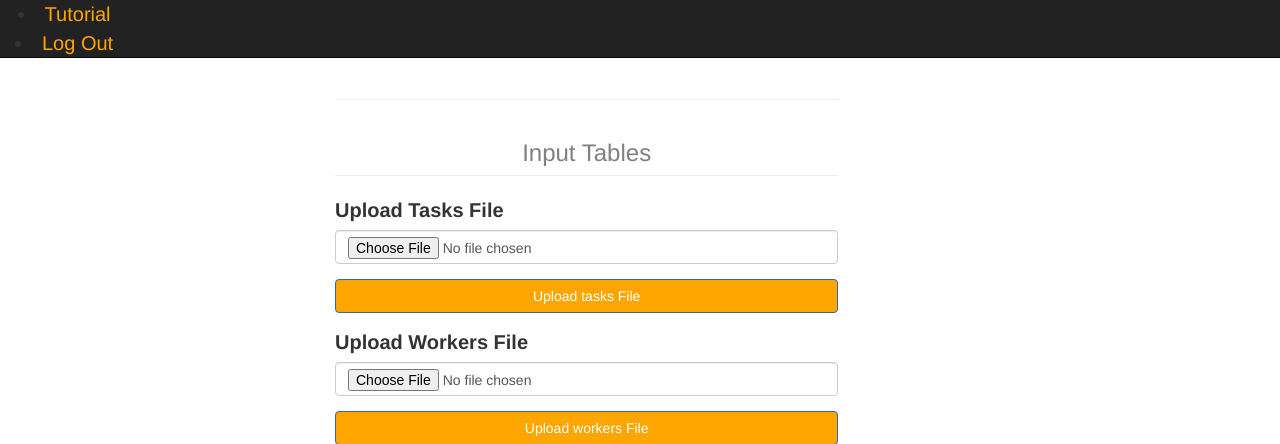
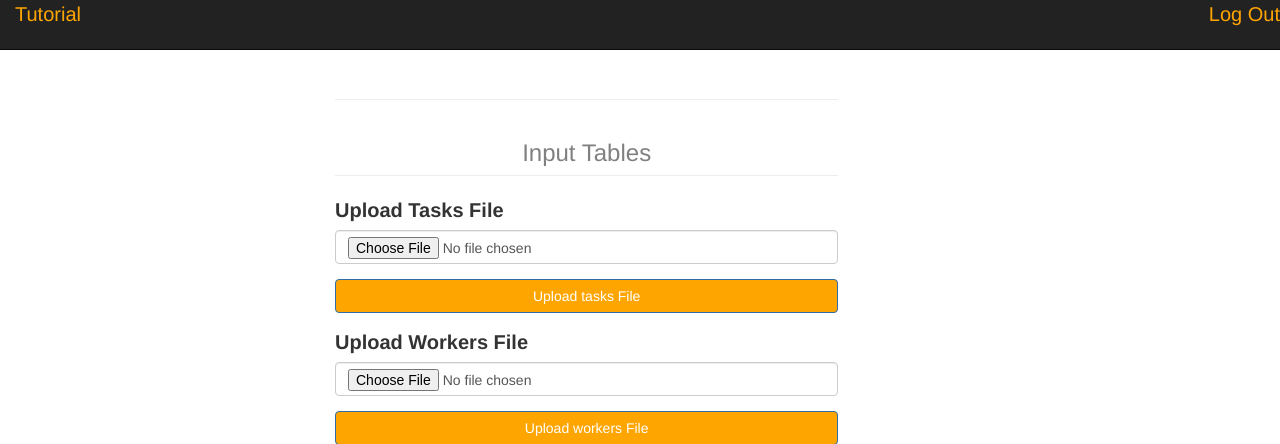
Before and after one commit to yaelhadad/FinalProject, a Flask app: template Code/templates/upload_csv_files.html in a window 1280 px wide. Shown: the top 444 px of the page. Run offline with Flask 2, Linux system fonts and the light colour scheme; the template is opened without the code that fills it, so the values that code supplies are empty; some libraries are stand-ins or nearby versions.

Commit message:
remove needless code and write small featurs

```diff
--- a/Code/run.py
+++ b/Code/run.py
@@ -9,7 +9,7 @@ from werkzeug.security import generate_password_hash, check_password_hash
 import os
 import sqlalchemy
 import pandas as pd
-import sys,traceback
+import sys, traceback
 from constants import Constants
 from csv_files import csv_upload
 import email_validator
@@ -144,8 +144,12 @@ def signup():
         hashed_password = generate_password_hash(form.password.data, method='sha256')
         new_user = User(username=form.username.data, email=form.email.data, password=hashed_password,
                         role=form.role.data)
-        db.session.add(new_user)
-        db.session.commit()
+        try:
+            db.session.add(new_user)
+            db.session.commit()
+        except:
+            db.session.rollback()
+            return '<h1> Failed to signup'
 
         return render_template('welcome.html', user=form.username.data)
 
@@ -195,9 +199,11 @@ def upload_csv_files():
     manager = list(manager_projects)[-1]
     project = manager_projects[manager]
     if db.session.query(Assigned).filter_by(Manager="%s" % manager, Project="%s" % project).count() >= 1:
-        msg = "Note: The project '%s' exists, Notice that if you upload files you will overwrite the old files." % project
+        is_project_exists = True
+        msg = "Note: The project '%s' exists Notice that if you upload files you will overwrite the old files." % project
     else:
-        msg = "Note: The project '%s' is a  new project, Upload your files" % project
+        is_project_exists = False
+        msg = "Note: The project '%s' is a  new project,\n Upload your files" % project
     if request.method == 'POST':
         try:
             csv_upload(Tasks, Workers, manager_projects, db, manager, project)
@@ -205,7 +211,7 @@ def upload_csv_files():
         except:
             return '<h1> Invalid file, load csv file in the format that is displayed in the tutorial'
 
-    return render_template("upload_csv_files.html", msg=msg)
+    return render_template("upload_csv_files.html", msg=msg, is_project=is_project_exists)
 
 
 @app.route('/view_tasks')
--- a/Code/task.py
+++ b/Code/task.py
@@ -15,9 +15,6 @@ class Task:
         self.status = status
         self.already_assigned = already_assigned
 
-    def get_status(self):
-        return self.status
-
     def set_task(self, status, assignee):
         self.status = status
         self.assignee = assignee
--- a/Code/templates/login.html
+++ b/Code/templates/login.html
@@ -12,7 +12,7 @@ Login
 
 {% block content %}
     <div class="container">
-
+        {{error}}
       <form class="form-signin"  method="POST" action="/login">
         <h2 class="form-signin-heading">Please sign in</h2>
         {{ form.hidden_tag() }}
--- a/Code/templates/upload_csv_files.html
+++ b/Code/templates/upload_csv_files.html
@@ -7,17 +7,8 @@
     <body>
         <nav class="navbar navbar-inverse navbar-fixed-top" >
             <div class="container-fluid">
-                <div class="navbar-header">
-                 <button type="button" class="navbar-toggle collapsed" data-toggle="collapse" data-target="#navbar">
-                 </button >
-                    <div id="navbar1" class="navbar-collapse collapse" >
-                        <li><a href="{{ url_for('tutorial') }}" style="color: orange;">Tutorial</a></li>
-                     </div>
-                </button >
-                    <div id="navbar2" class="navbar-collapse collapse" >
-                        <li><a href="{{ url_for('logout') }}" style="color: orange;">Log Out</a></li>
-                     </div>
-                </div>
+                <a class="nav navbar-nav"  href="{{ url_for('tutorial') }}" style="color: orange;">Tutorial</a>
+                <a class="nav navbar-nav navbar-right"  href="{{ url_for('logout') }}" style="color: orange; ">Log Out</a>
             </div>
         </nav>
         <div class="col-md-offset-3 col-md-5" style="margin-top:50px">
@@ -26,7 +17,8 @@
                 <h3 class="page-header text-primary" style="text-align:center; color: gray";>Input Tables</h3>
                  <div class="form-group">
                     <label>Upload Tasks File</label>
-                    <input type="file" class="form-control" name="upload_tasks" value ="upload_tasks"  >
+                    <input type="file" class="form-control" name="upload_tasks" value ="upload_tasks"
+                           style="{{'color: rgba(0, 0, 0, 0);' if is_project else ''}}">
                 </div>
                 <div class="form-group">
                     <input type="submit" value="Upload tasks File" class="btn btn-primary btn-block" style="background-color:orange">
--- a/Code/worker.py
+++ b/Code/worker.py
@@ -17,7 +17,6 @@ class Worker:
     def update_assigned_task(self, task):
         if task.priority == 'A':
             self.availability_start_sprint = self.availability_start_sprint - task.allotted_time
-
         self.availability = self.availability- task.allotted_time
         self.count_current_hours = self.count_current_hours+ task.allotted_time
         self.current_tasks.append(task.identifier)
```
Also changed, not shown: Code/processing_workers_info.py (line endings or trailing spaces).
